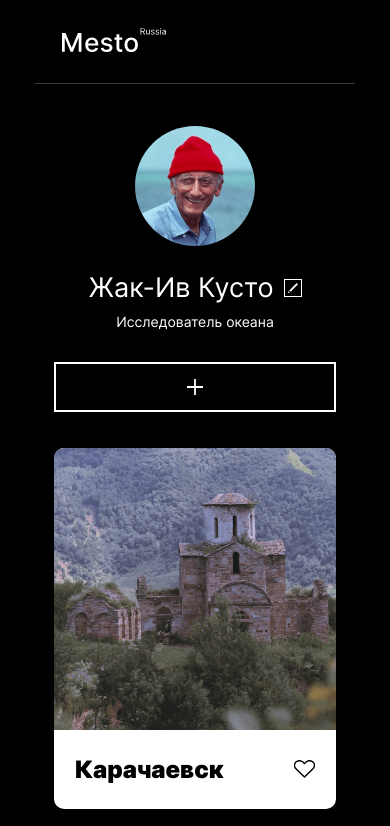
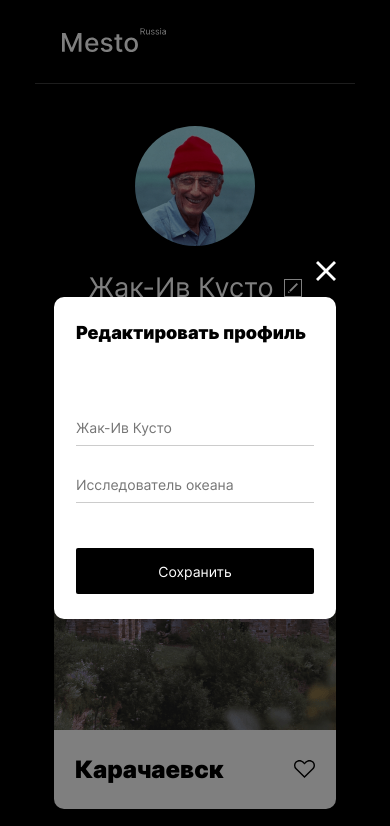
Before and after one commit to ivan-tikhonov/mesto-project-bootcamp, a plain HTML site: page index.html in a window 390 px wide. Shown: the top 826 px of the page. Drawn offline with Linux system fonts and the light colour scheme.

Commit message:
фиксы после ревью

```diff
--- a/blocks/element/__button-like/element__button-like.css
+++ b/blocks/element/__button-like/element__button-like.css
@@ -3,7 +3,7 @@
   width: 21px;
   border: 0;
   background: url('../../../images/like.svg') no-repeat center;
-  background-size: 102%;
+  background-size: 100%;
   align-self: center;
   transition: opacity 0.3s linear;
 }
--- a/blocks/element/__image/element__image.css
+++ b/blocks/element/__image/element__image.css
@@ -1,3 +1,7 @@
 .element__image.css {
   display: block;
+  width: 282px;
+  height: 282px;
+  object-fit: cover;
+  object-position: center;
 }
--- a/blocks/element/__title/element__title.css
+++ b/blocks/element/__title/element__title.css
@@ -1,6 +1,6 @@
 .element__title {
   color: #000;
-  font-family: 'Inter';
+  font-family: 'Inter', 'Arial', sans-serif;
   font-style: normal;
   font-weight: 900;
   font-size: 24px;
--- a/blocks/elements/elements.css
+++ b/blocks/elements/elements.css
@@ -4,6 +4,6 @@
 
 @media all and (max-width: 1279px) {
   .elements {
-     margin: 36px auto 0;
+     margin-top: 36px;
   }
 }
--- a/blocks/footer/__copyright/footer__copyright.css
+++ b/blocks/footer/__copyright/footer__copyright.css
@@ -1,8 +1,15 @@
 .footer__copyright {
-  font-family: 'Inter';
+  font-family: 'Inter', 'Arial', sans-serif;
   font-style: normal;
   font-weight: 400;
-  font-size: 14px;
-  line-height: 17px;
+  font-size: 18px;
+  line-height: 22px;
   color: #545454;
 }
+
+@media all and (max-width: 1279px) {
+  .footer__copyright {
+    font-size: 14px;
+    line-height: 17px;
+  }
+}
--- a/blocks/footer/footer.css
+++ b/blocks/footer/footer.css
@@ -6,6 +6,6 @@
 @media all and (max-width: 1279px) {
   .footer {
     max-width: 282px;
-    margin: 48px auto 0;
+    margin-top: 48px;
   }
 }
--- a/blocks/popup/__button-close/popup__button-close.css
+++ b/blocks/popup/__button-close/popup__button-close.css
@@ -6,7 +6,9 @@
   right: -40px;
   border-style: none;
   background: url('../../../images/button-close.svg') no-repeat center;
+  background-size: contain;
   transition: opacity 0.3s linear;
+
 }
 
 .popup__button-close:hover {
--- a/blocks/popup/__button-save/popup__button-save.css
+++ b/blocks/popup/__button-save/popup__button-save.css
@@ -1,9 +1,8 @@
 .popup__button-save {
   background: #000;
   color: #fff;
-  max-width: 358px;
   min-height: 50px;
-  margin: 48px 36px 37px;
+  margin: 18px 36px 37px;
   padding: 14px 18px;
   border-style: none;
   font-family: 'Inter';
@@ -13,6 +12,7 @@
   line-height: 22px;
   text-align: center;
   transition: opacity 0.3s linear;
+  border-radius: 2px;
 }
 
 .popup__button-save:hover {
@@ -25,6 +25,7 @@
     padding-bottom: 14px;
     font-size: 14px;
     line-height: 17px;
-    margin: 45px 22px 25px 22px;
+    margin: 15px 22px 25px 22px;
+    min-height: 46px;
   }
 }
--- a/blocks/popup/__container/popup__container.css
+++ b/blocks/popup/__container/popup__container.css
@@ -14,6 +14,6 @@
   .popup__container {
     max-width: 282px;
     min-height: 322px;
-    margin: 123px auto;
+    margin-bottom: 123px;
   }
 }
--- a/blocks/popup/__input/popup__input.css
+++ b/blocks/popup/__input/popup__input.css
@@ -1,8 +1,20 @@
 .popup__input {
+  border-bottom: 1px solid rgba(0, 0, 0, 0.2);
   border-top: none;
   border-left: none;
   border-right: none;
   margin: 0 36px 30px 36px;
-  padding-bottom: 10px;
-  border-bottom: 2px solid rgb(0% 0% 0% 20%);
+  padding: 0 0 9px 0;
+  font-family: 'Inter';
+  font-style: normal;
+  font-weight: 400;
+  font-size: 14px;
+  line-height: 17px;
 }
+
+@media all and (max-width: 1279px) {
+  .popup__input {
+    margin-left: 22px;
+    margin-right: 22px;
+  }
+}
--- a/blocks/popup/__title/popup__title.css
+++ b/blocks/popup/__title/popup__title.css
@@ -1,11 +1,12 @@
 .popup__title {
-  font-family: 'Inter';
+  font-family: 'Inter', 'Arial', sans-serif;
   font-style: normal;
   font-weight: 900;
   font-size: 24px;
   line-height: 29px;
-  margin: 34px 64px 54px 36px;
+  margin: 34px 64px 48px 36px;
   padding: 0;
+  min-width: 330px;
 }
 
 @media all and (max-width: 1279px) {
--- a/blocks/popup/popup.css
+++ b/blocks/popup/popup.css
@@ -2,7 +2,7 @@
   display: flex;
   align-items: center;
   justify-items: center;
-  visibility: hidden;
+  visibility: visible;
   position: fixed;
   top: 0;
   right: 0;
--- a/blocks/profile/__image/profile__image.css
+++ b/blocks/profile/__image/profile__image.css
@@ -2,4 +2,6 @@
   border-radius: 50%;
   width: 120px;
   height: 120px;
+  object-fit: cover;
+  object-position: center;
 }
--- a/blocks/profile/__subtitle/profile__subtitle.css
+++ b/blocks/profile/__subtitle/profile__subtitle.css
@@ -1,5 +1,5 @@
 .profile__subtitle {
-  font-family: 'Inter';
+  font-family: 'Inter', 'Arial', sans-serif;
   font-style: normal;
   font-weight: 400;
   font-size: 18px;
--- a/blocks/profile/__title/profile__title.css
+++ b/blocks/profile/__title/profile__title.css
@@ -1,16 +1,20 @@
 .profile__title {
-  font-family: 'Inter';
+  font-family: 'Inter', 'Arial', sans-serif;
   font-style: normal;
   font-weight: 500;
   font-size: 42px;
   line-height: 114%;
   padding: 0;
   margin: 0;
+  text-overflow: ellipsis;
+  white-space: nowrap;
+  overflow: hidden;
 }
 
 @media all and (max-width: 1279px) {
   .profile__title {
     font-size: 27px;
     line-height: 33px;
+    text-align: center;
   }
 }
--- a/index.html
+++ b/index.html
@@ -2,7 +2,7 @@
 <html lang="ru">
 <head>
     <meta charset="UTF-8">
-    <meta name="viewport" content="width=device-width", initial-scale="1.0">
+    <meta name="viewport" content="width=device-width, initial-scale=1">
     <meta name="author" content="Иван Тихонов">
     <meta name="description" content="Задание третьего спринта">
     <meta name="keywords" content="html, css, javascript">
@@ -21,13 +21,13 @@
           <img class="profile__image" src="./images/avatar.png" alt="аватар пользователя">
           <div class="profile__container-text">
             <div class="profile__container-title">
-              <h2 class="profile__title">Жак-Ив Кусто</h2>
-              <button class="profile__button-edit" type="button"></button>
+              <h1 class="profile__title">Жак-Ив Кусто</h1>
+              <button type="button" class="profile__button-edit" type="button" aria-label="edit profile"></button>
             </div>
             <p class="profile__subtitle">Исследователь океана</p>
           </div>
         </div>
-        <button class="profile__button-add" type="button"></button>
+        <button type="submit" class="profile__button-add" type="button" aria-label="add profile"></button>
       </section>
 
       <section class="elements">
@@ -36,7 +36,7 @@
             <img class="element__image" src="./images/01-element-karachaevsk.png" alt="Церковь в Карачаевске">
             <div class="element__text-container">
               <h2 class="element__title">Карачаевск</h2>
-              <button class="element__button-like"></button>
+              <button type="button" class="element__button-like" aria-label="like"></button>
             </div>
           </li>
 
@@ -44,7 +44,7 @@
             <img class="element__image" src="./images/02-element-elbrus.png" alt="Гора Эльбрус">
             <div class="element__text-container">
               <h2 class="element__title">Гора Эльбрус</h2>
-              <button class="element__button-like"></button>
+              <button type="button" class="element__button-like" aria-label="like"></button>
             </div>
           </li>
 
@@ -52,7 +52,7 @@
             <img class="element__image" src="./images/03-element-dombai.png" alt="Гора Домбаи">
             <div class="element__text-container">
               <h2 class="element__title">Домбай</h2>
-              <button class="element__button-like"></button>
+              <button type="button" class="element__button-like" aria-label="like"></button>
             </div>
           </li>
 
@@ -60,7 +60,7 @@
             <img class="element__image" src="./images/02-element-elbrus.png" alt="Гора Эльбрус">
             <div class="element__text-container">
               <h2 class="element__title">Гора Эльбрус</h2>
-              <button class="element__button-like"></button>
+              <button type="button" class="element__button-like" aria-label="like"></button>
             </div>
           </li>
 
@@ -68,7 +68,7 @@
             <img class="element__image" src="./images/03-element-dombai.png" alt="Гора Домбаи">
             <div class="element__text-container">
               <h2 class="element__title">Домбай</h2>
-              <button class="element__button-like"></button>
+              <button type="button" class="element__button-like" aria-label="like"></button>
             </div>
           </li>
 
@@ -76,7 +76,7 @@
             <img class="element__image" src="./images/01-element-karachaevsk.png" alt="Церковь в Карачаевске">
             <div class="element__text-container">
               <h2 class="element__title">Карачаево-Черкессия</h2>
-              <button class="element__button-like"></button>
+              <button type="button" class="element__button-like" aria-label="like"></button>
             </div>
           </li>
         </ul>
@@ -91,12 +91,12 @@
     <div class="popup">
 
       <div class="popup__container">
-        <button class="popup__button-close"></button>
+        <button type="button" class="popup__button-close" aria-label="close form"></button>
         <h2 class="popup__title">Редактировать профиль</h2>
-        <form action="#" class="popup__form">
-          <input class="popup__input" placeholder="Жак-Ив Кусто"/>
-          <input class="popup__input" placeholder="Исследователь океана"/>
-          <button class="popup__button-save">Сохранить</button>
+        <form name="profile" action="#" class="popup__form">
+          <input name="profile_name" class="popup__input" placeholder="Жак-Ив Кусто">
+          <input name="profile_occupation" class="popup__input" placeholder="Исследователь океана">
+          <button type="submit" class="popup__button-save" aria-label="save form">Сохранить</button>
         </form>
       </div>
     </div>
--- a/pages/page.css
+++ b/pages/page.css
@@ -34,6 +34,7 @@
 @import url('../blocks/element/__text-container/element__text-container.css');
 @import url('../blocks/element/__title/element__title.css');
 @import url('../blocks/element/__button-like/element__button-like.css');
+@import url('../blocks/element/__button-like/_active/element__button-like_active.css');
 
 /* footer */
 @import url('../blocks/footer/footer.css');
--- a/vendor/fonts.css
+++ b/vendor/fonts.css
@@ -1,7 +1,7 @@
 @font-face {
   font-family:  "Inter";
   src: url('../fonts/Inter-Regular.woff2') format('woff2');
-  font-weight: normal;
+  font-weight: 400;
 }
 
 @font-face {
```
